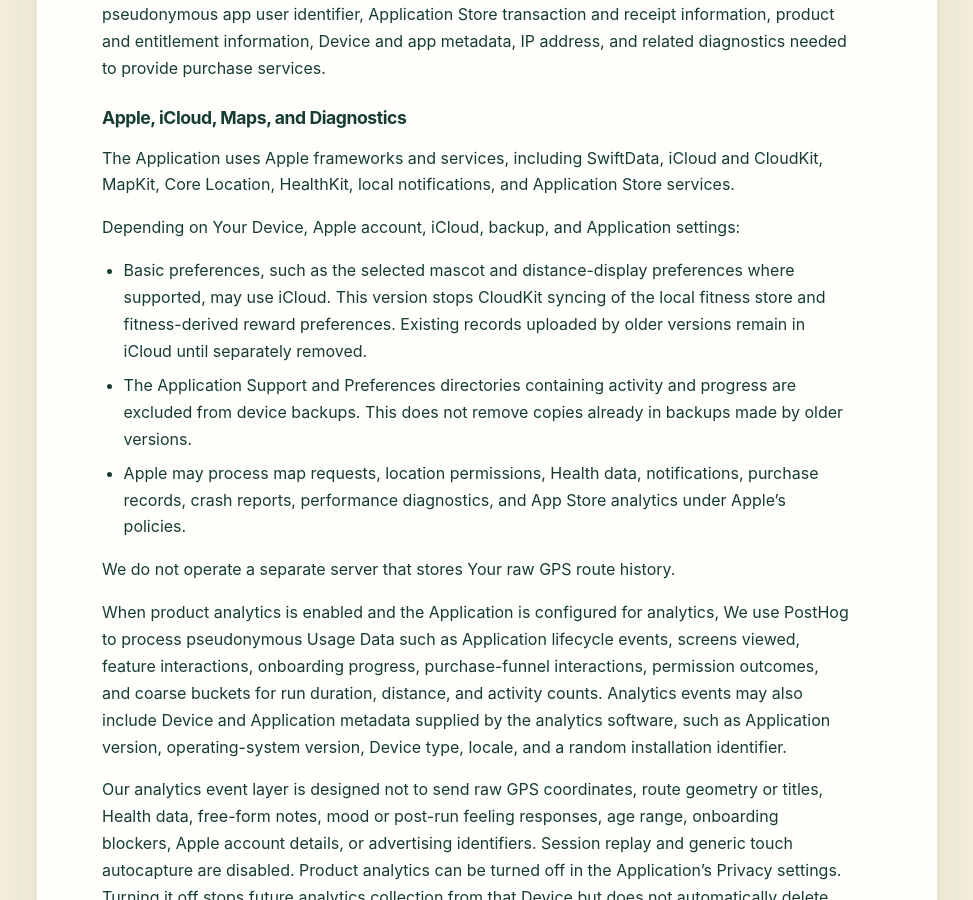
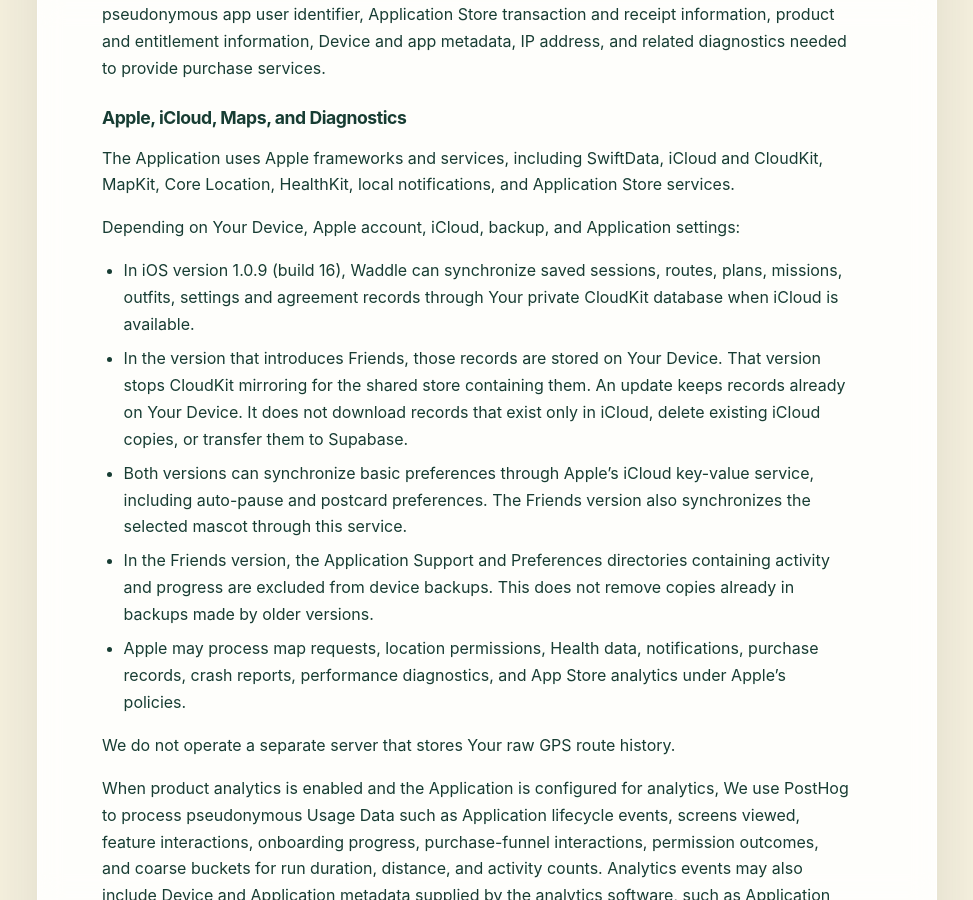
Before and after one commit to spammusubitech/waddle-to-run, a Jekyll site: the page built from PrivacyPolicy.md, in a window 1280 px wide and 900 px high, scrolled down 4601 px. Shown: the whole window, without its empty margins (153-1126 px from the left). Built offline with Jekyll 4.4.1, drawn with Linux system fonts in a browser that asks for light colours; some of the changed text lies outside the part shown.

Commit message:
Clarify CloudKit behavior in released and Friends versions (#3)
Co-authored-by: Brian Moriyama <brianmoriyama@Brians-MacBook-Pro-2.local>

```diff
--- a/PrivacyPolicy.md
+++ b/PrivacyPolicy.md
@@ -7,9 +7,9 @@ permalink: /privacy/
 
 # Privacy Policy for Waddle to Run
 
-Last updated: November 15, 2026
+Last updated: November 16, 2026
 
-Version: 2026-11-15.2
+Version: 2026-11-16.1
 
 This Privacy Policy explains how Spam Musubi Technologies LLC handles information when You use Waddle to Run. References to Waddle to Run may include the `goose-running` app, public pages, support materials, or similar names used for the Service.
 
@@ -118,8 +118,10 @@ The Application uses Apple frameworks and services, including SwiftData, iCloud
 
 Depending on Your Device, Apple account, iCloud, backup, and Application settings:
 
-- Basic preferences, such as the selected mascot and distance-display preferences where supported, may use iCloud. This version stops CloudKit syncing of the local fitness store and fitness-derived reward preferences. Existing records uploaded by older versions remain in iCloud until separately removed.
-- The Application Support and Preferences directories containing activity and progress are excluded from device backups. This does not remove copies already in backups made by older versions.
+- In iOS version 1.0.9 (build 16), Waddle can synchronize saved sessions, routes, plans, missions, outfits, settings and agreement records through Your private CloudKit database when iCloud is available.
+- In the version that introduces Friends, those records are stored on Your Device. That version stops CloudKit mirroring for the shared store containing them. An update keeps records already on Your Device. It does not download records that exist only in iCloud, delete existing iCloud copies, or transfer them to Supabase.
+- Both versions can synchronize basic preferences through Apple’s iCloud key-value service, including auto-pause and postcard preferences. The Friends version also synchronizes the selected mascot through this service.
+- In the Friends version, the Application Support and Preferences directories containing activity and progress are excluded from device backups. This does not remove copies already in backups made by older versions.
 - Apple may process map requests, location permissions, Health data, notifications, purchase records, crash reports, performance diagnostics, and App Store analytics under Apple’s policies.
 
 We do not operate a separate server that stores Your raw GPS route history.
@@ -161,13 +163,15 @@ We use information for the following purposes:
 
 ## How Information Is Stored
 
-Plans, scheduled runs, routes, run history, progress, reflections, preferences, and settings are primarily stored using storage provided by iOS on Your Device. This version keeps that fitness store local. Supabase is used for Friends, not as a replacement for the personal fitness store or ordinary iCloud preferences. Existing copies synced by older versions are not automatically moved to Supabase or deleted.
+Plans, scheduled runs, routes, run history, progress, reflections, preferences, and settings are primarily stored using storage provided by iOS on Your Device. Version 1.0.9 can also mirror these records through Your private iCloud database. The Friends version keeps this store local and uses Supabase for the social features described below.
 
 We do not have Your Apple ID password and generally cannot directly access information stored only on Your Device or in Your private iCloud database.
 
 Apple Health workouts are stored in HealthKit. Purchase and entitlement records are handled by Apple and RevenueCat. Support correspondence is stored through the communication service You use to contact Us and Our business systems.
 
 ## Friends and daily movement
+
+This section applies to versions that include the Friends tab. Version 1.0.9 does not include Friends.
 
 Friends requires Sign in with Apple or Google; walking, running, local customization and purchases remain available without a Friends account. We use a stable account identifier and provider identity records, never Your Apple or Google password. Google sign-in supplies basic identity information, which may include Your email address, verified-email status, account name and profile-image URL. Supabase Auth may retain these values as account metadata. We do not request access to Gmail, contacts, calendars, Google Drive or Google Fit. Your Friends display name and portrait are chosen separately; Your provider email and account metadata are not included in friend profiles or leaderboard responses. Supabase stores Your social profile and authenticates Your account in our US West project. Sessions are stored in this device's Keychain and do not sync through iCloud Keychain.
 
@@ -208,7 +212,7 @@ We do not sell Personal Data for money. Starting with iOS 1.0.6 (build 12), We d
 
 Local information remains on Your Device until You remove it through available controls or delete the Application. Supabase Friends data follows the controls and retention described above. Older iCloud copies remain subject to Apple’s storage controls.
 
-Deleting a run or planned route through the Application removes it from the active local store. It does not automatically delete an older CloudKit copy. Copies may remain temporarily in backups, caches, or Apple systems according to Apple’s retention practices.
+Deleting a run or planned route in the Friends version removes it from the active local store. It does not automatically delete an older CloudKit copy. Copies may remain temporarily in backups, caches, or Apple systems according to Apple’s retention practices.
 
 Apple Health workouts remain in Apple Health until You delete them there. Deleting a run from Waddle to Run does not necessarily delete a workout previously saved to Apple Health.
 
```
